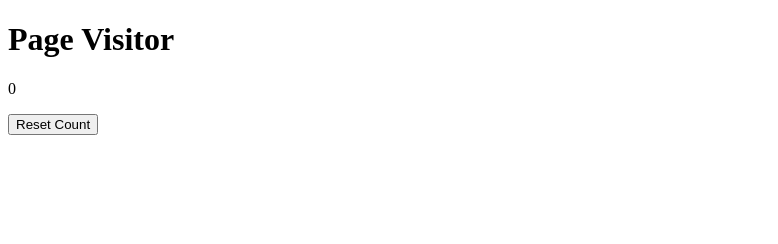
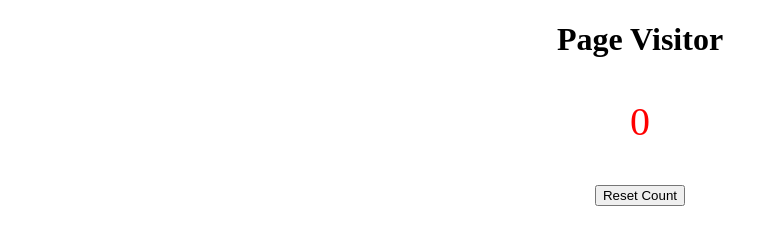
Before and after one commit to Vane925/IT10-REMOTE-VANESSATALAMISAN, a plain HTML site: page index.html in a window 1280 px wide. Shown: the whole page, without its empty margins (0-778 px from the left). Drawn offline with Linux system fonts and the light colour scheme.

Commit message:
Added styling to counter elements

```diff
--- a/index.html
+++ b/index.html
@@ -5,7 +5,15 @@
     <meta name="viewport" content="width=device-width, initial-scale=1.0">
     <title>Document</title>
     <script src="script.js"></script>
-
+    <style>
+        body{
+            text-align: center;
+        }
+        p{
+            color:red;
+            font-size: 40px;
+        }
+    </style>
 </head>
 <body>
     <h1>Page Visitor</h1>
```
